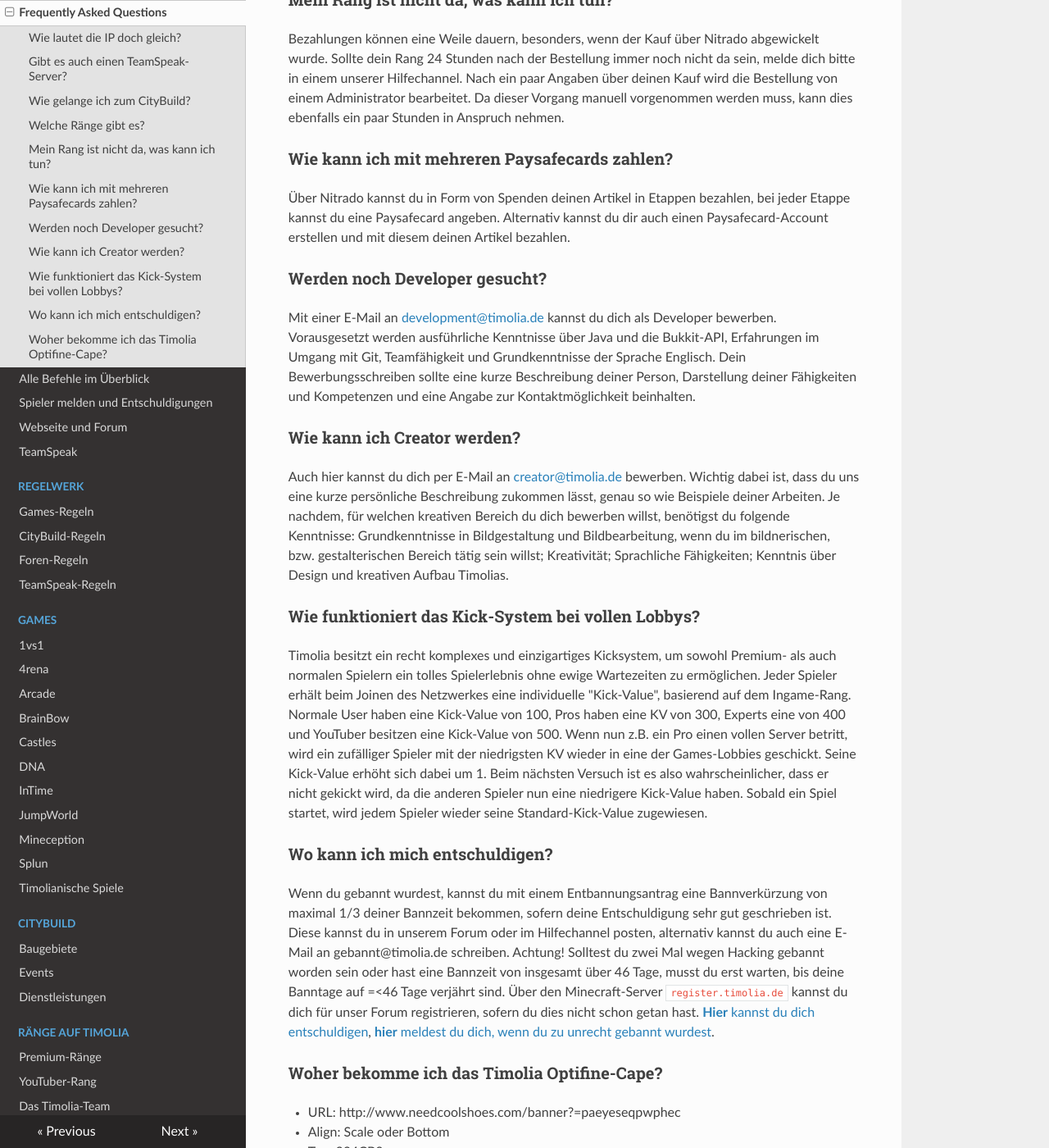
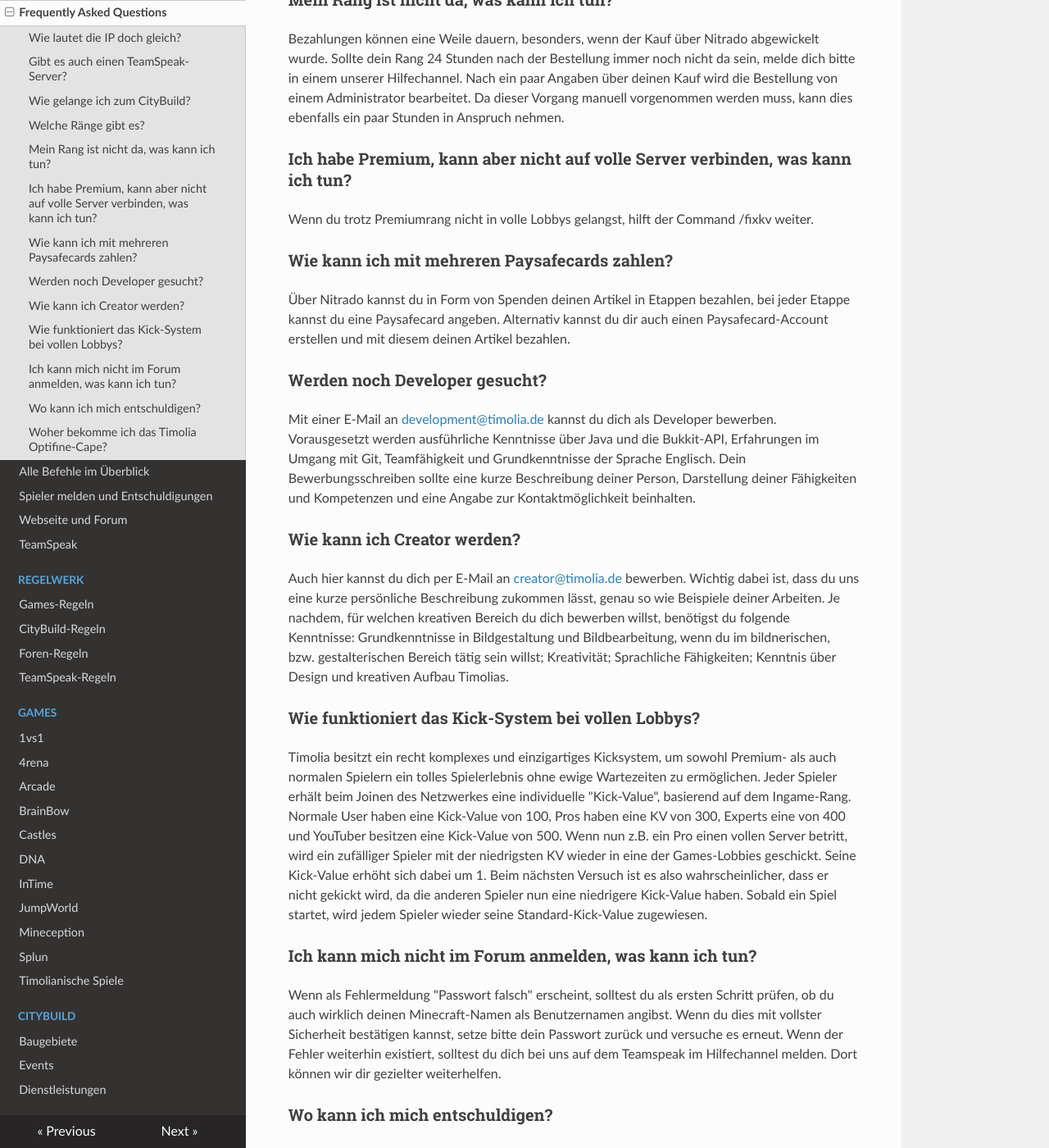
Before and after one commit to TimoliaDE/HowTo, an MkDocs documentation site: the page built from docs/faq.md, in a window 1280 px wide and 1400 px high, scrolled down 1215 px. Shown: the whole window at 82% size. Built offline with MkDocs 1.6.1, drawn with Linux system fonts in a browser that asks for light colours; nearby versions of some CDN libraries; old or Windows-style settings are respelled for this version of MkDocs.

Commit message:
FAQ: Was tun wenn Anmeldung im Forum nicht geht? Schreibfehler in responsibilities behoben

```diff
--- a/docs/faq.md
+++ b/docs/faq.md
@@ -41,6 +41,9 @@ Bezahlungen können eine Weile dauern, besonders, wenn der Kauf über Nitrado ab
 nicht da sein, melde dich bitte in einem unserer Hilfechannel. Nach ein paar Angaben über deinen Kauf wird die Bestellung von einem Administrator bearbeitet.
 Da dieser Vorgang manuell vorgenommen werden muss, kann dies ebenfalls ein paar Stunden in Anspruch nehmen.
 
+### Ich habe Premium, kann aber nicht auf volle Server verbinden, was kann ich tun?
+Wenn du trotz Premiumrang nicht in volle Lobbys gelangst, hilft der Command /fixkv weiter.
+
 ### Wie kann ich mit mehreren Paysafecards zahlen?
 Über Nitrado kannst du in Form von Spenden deinen Artikel in Etappen bezahlen, bei jeder Etappe kannst du eine Paysafecard angeben.
 Alternativ kannst du dir auch einen Paysafecard-Account erstellen und mit diesem deinen Artikel bezahlen.
@@ -61,6 +64,9 @@ Jeder Spieler erhält beim Joinen des Netzwerkes eine individuelle "Kick-Value",
 Pros haben eine KV von 300, Experts eine von 400 und YouTuber besitzen eine Kick-Value von 500. Wenn nun z.B. ein Pro einen vollen Server betritt, wird ein zufälliger
 Spieler mit der niedrigsten KV wieder in eine der Games-Lobbies geschickt. Seine Kick-Value erhöht sich dabei um 1. Beim nächsten Versuch ist es also wahrscheinlicher, dass er nicht
 gekickt wird, da die anderen Spieler nun eine niedrigere Kick-Value haben. Sobald ein Spiel startet, wird jedem Spieler wieder seine Standard-Kick-Value zugewiesen.
+
+### Ich kann mich nicht im Forum anmelden, was kann ich tun?
+Wenn als Fehlermeldung "Passwort falsch" erscheint, solltest du als ersten Schritt prüfen, ob du auch wirklich deinen Minecraft-Namen als Benutzernamen angibst. Wenn du dies mit vollster Sicherheit bestätigen kannst, setze bitte dein Passwort zurück und versuche es erneut. Wenn der Fehler weiterhin existiert, solltest du dich bei uns auf dem Teamspeak im Hilfechannel melden. Dort können wir dir gezielter weiterhelfen.
 
 ### Wo kann ich mich entschuldigen?
 Wenn du gebannt wurdest, kannst du mit einem Entbannungsantrag eine Bannverkürzung von maximal 1/3 deiner Bannzeit bekommen, sofern
```
Also changed, not shown: docs/ranks/responsibilities.md (+1 -1 lines).
